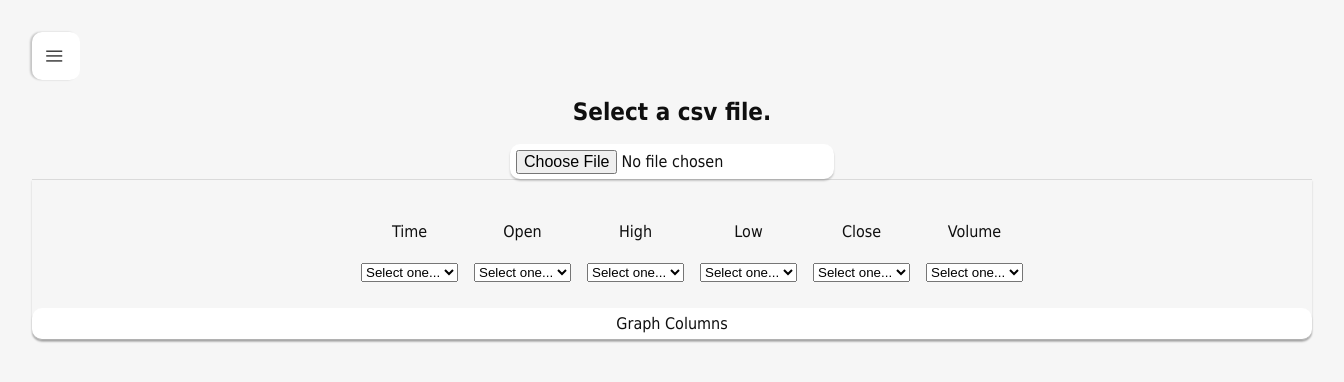
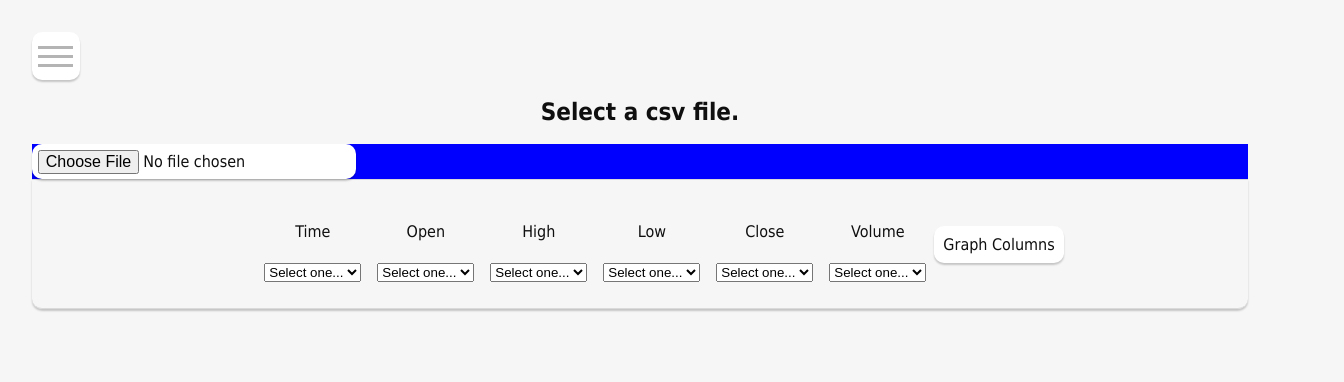
Before and after one commit to Lyn-don/technical-graphing-tool, a React (Vite) app: page / in a window 1280 px wide. Shown: the top 382 px of the page, 1344 px wide, since content can reach past the window. Built offline with nearby package versions, Linux system fonts and the light colour scheme.

Commit message:
minor style changes

```diff
--- a/src/App.tsx
+++ b/src/App.tsx
@@ -15,7 +15,9 @@ function App() {
   return (
     <div ref={appRef} className="container">
       <button className="menu-button" onClick={(e) => {}}>
-        |||
+      	<div className="menu-icon"></div>
+	<div className="menu-icon"></div>
+	<div className="menu-icon"></div>
       </button>
       <div className="menu">
         {" "}
@@ -23,8 +25,7 @@ function App() {
         <ImportUserFile setFileData={setFileData} setMessage={setMessage} />
         <SelectColumns data={fileData} setData={setSelectedData} />
       </div>
-      {/*(selectedData.length > 1) ? <CandleStickGraph data={selectedData}/> : null
-		<CandleStickGraph data={selectedData}/>*/}
+      {(selectedData.length > 1) ? <CandleStickGraph data={selectedData}/> : null}
     </div>
   );
 }
--- a/src/components/ImportUserFile.tsx
+++ b/src/components/ImportUserFile.tsx
@@ -3,6 +3,7 @@ import { readString, readRemoteFile, usePapaParse } from "react-papaparse";
 import Papa from "papaparse";
 import { config } from "process";
 
+import "../styles/ImportUserFile.css"
 /*Compont Info:
  *A input component that gets the user csv the data is converted
  *to a array of objects and stored to the pareent useState.
@@ -18,16 +19,16 @@ function ImportUserFile({ setFileData, setMessage }: Props) {
   const [rawData, setRawData] = useState([]);
 
   function getCsv(file: File) {
-    setMessage("Loading in file...");
-
-    let data: Array<Array<string>> = [];
+    	setMessage("Loading in file...");
+    	let data: Array<Array<string>> = [];
 
     //This is the function that reads the csv file
     //Ignore the warning about the type of the results
+
     readRemoteFile(file, {
       header: true,
       skipEmptyLines: true,
-      chunkSize: 6000000,
+      chunkSize: 3000000,
       worker: true,
 
       chunk: function (results: Papa.ParseResult<Array<string>>) {
@@ -45,10 +46,11 @@ function ImportUserFile({ setFileData, setMessage }: Props) {
         }
       },
     });
+
   }
 
   return (
-    <div>
+    <div className="div--import-user-file">
       <input
         onChange={(e) => {
           if (e.target.files && inputFileRef.current) {
--- a/src/components/SelectColumns.tsx
+++ b/src/components/SelectColumns.tsx
@@ -128,21 +128,44 @@ function SelectColumns({ data, setData }: Props) {
               <option key={index}>{option}</option>
             ))}
           </select>
-        </li>
-      </ul>
-      <button
+        </li>      <button
         onClick={function () {
           console.log(selectedColumns);
+	  let o = Object.keys(selectedColumns).filter((k) => selectedColumns[k] != null).reduce((a, k) => ({ ...a, [k]: selectedColumns[k] }), {});
+		console.log(o)
+          //get a list of the not used columns
 
-          //get a list of the not used columns
-          let time = data.map(
-            (el) => new Date(el[selectedColumns["time"]]).valueOf() / 1000
-          );
+		let selected_data = data.map((el)=>{
+
+			return{
+
+			}
+		})
+
+	  /*
           let open = data.map((el) => el[selectedColumns["open"]]);
           let high = data.map((el) => el[selectedColumns["high"]]);
           let low = data.map((el) => el[selectedColumns["low"]]);
           let close = data.map((el) => el[selectedColumns["close"]]);
           let volume = data.map((el) => el[selectedColumns["volume"]]);
+
+
+	let selected_data = data.map((el)=>{
+
+		let new_array = []
+		time: new Date(el["time"]).valueOf(),
+		open: +el["open"],
+		high: +el["high"],
+		low: +el["low"],
+		close: +el["close"],
+		volume: +el["volumne"]}
+		let drop_column = []
+		column.forEach(item){
+			if(new_array.map(arr => arr[item]).includes(NaN)){
+
+			}
+		}
+	})*/
 
           let testArrays: Array<Array<number | Date>> = [
             time,
@@ -159,6 +182,8 @@ function SelectColumns({ data, setData }: Props) {
       >
         Graph Columns
       </button>
+
+      </ul>
     </div>
   );
 }
--- a/src/styles.css
+++ b/src/styles.css
@@ -13,8 +13,6 @@ body {
 
   margin: 1em;
   padding: 1em;
-  width: 100%;
-  height: 100%;
 
   color: #0f0f0f;
   background-color: #f6f6f6;
@@ -24,15 +22,6 @@ body {
   -webkit-font-smoothing: antialiased;
   -moz-osx-font-smoothing: grayscale;
   -webkit-text-size-adjust: 100%;
-}
-
-.container {
-  margin: 0;
-
-  display: flex;
-  flex-direction: column;
-  justify-content: center;
-  text-align: center;
 }
 
 h1 {
--- a/src/styles/App.css
+++ b/src/styles/App.css
@@ -1,6 +1,26 @@
+.container {
+  margin: 0;
+
+  display: flex;
+  flex-direction: column;
+  justify-content: center;
+  text-align: center;
+}
+
 .menu-button {
-  rotate: 90deg;
+
   width: 3em;
   height: 3em;
   text-align: center;
 }
+
+.menu-button:hover{
+	background: #ffffff;
+}
+
+.menu-icon {
+  width: 35px;
+  height: 3px;
+  background-color: #b4b4b4;
+  margin: 6px 0;
+}
--- /dev/null
+++ b/src/styles/ImportUserFile.css
@@ -0,0 +1,7 @@
+.div--import-user-file{
+	display: flex;
+	align-items: center;
+	justify-items: center;
+	background: blue;
+
+}
--- a/src/styles/SelectColumns.css
+++ b/src/styles/SelectColumns.css
@@ -1,6 +1,4 @@
 .select-columns {
-  display: flex;
-  flex-direction: column;
   justify-content: center;
   border-top: 1px solid #dadada;
   border-bottom: 1px solid #dadada;
```
